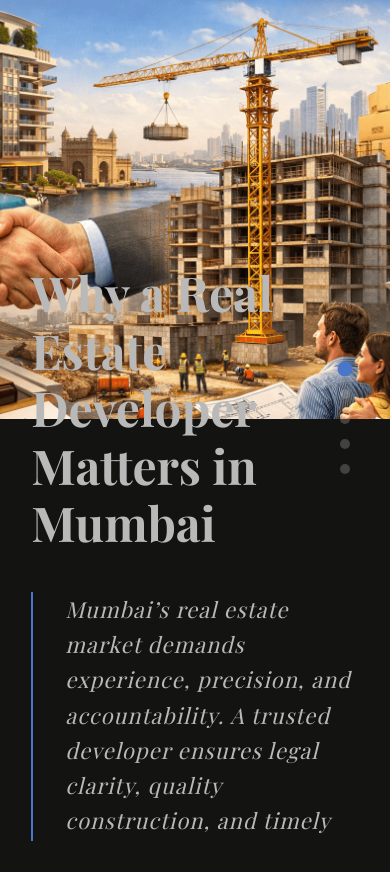
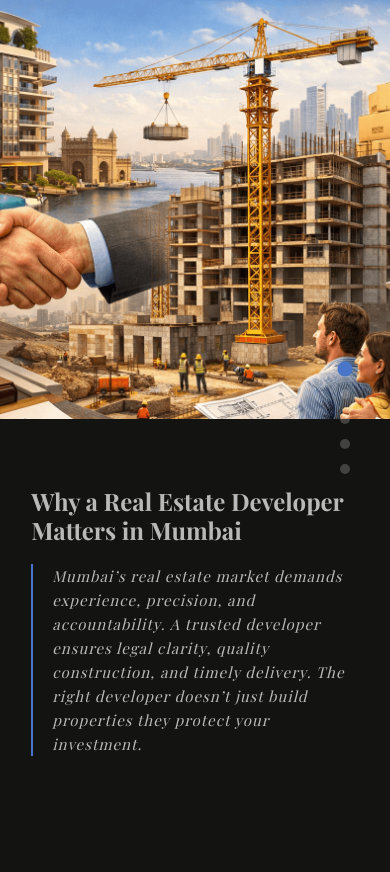
Before and after one commit to InventamTechSolution/Blanca-Realestate-react, a React (Vite) app: page /about in a window 390 px wide. Shown: the part 7985-8857 px from the top of the page. Built offline with nearby package versions, Linux system fonts and the light colour scheme.

Commit message:
create a responsive ui of the showcase section

```diff
--- a/src/components/about/ShowcaseSection/ShowcaseSection.css
+++ b/src/components/about/ShowcaseSection/ShowcaseSection.css
@@ -138,6 +138,19 @@
     }
 }
 
+@media only screen and (min-width: 320px) and (max-width: 768px) {
+    .team-slide-content .member-name {
+        font-size: 24px;
+        margin-bottom: 20px;
+    }
+
+    .team-slide-content .member-quote {
+        font-size: 15px;
+        max-width: 550px;
+        padding-left: 19px;
+    }
+}
+
 @media only screen and (min-width: 768px) and (max-width: 992px) {
 
     .team-slide-content .member-name {
```
